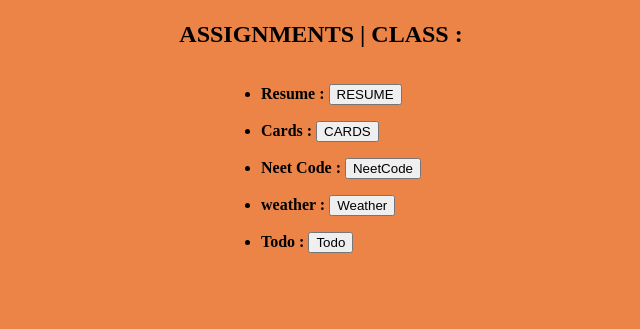
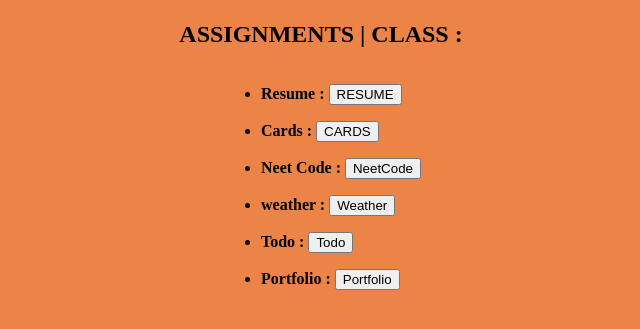
Before and after one commit to nithn1572/mern-stack, a website: page frontend/html/index.html in a window 1280 px wide. Shown: the part 87-416 px from the top of the page, without its empty margins (319-959 px from the left). Drawn offline with Linux system fonts and the light colour scheme.

Commit message:
added portfolio link

```diff
--- a/frontend/html/index.html
+++ b/frontend/html/index.html
@@ -42,6 +42,15 @@
               Todo : <button type="submit">Todo</button>
             </form>
           </li>
+          <li>
+            <form
+              action="https://clever-boa-pinafore.cyclic.app/"
+              target="_blank"
+              style="padding-bottom: 10%"
+            >
+              Portfolio : <button type="submit">Portfolio</button>
+            </form>
+          </li>
         </b>
       </ul>
     </div>
```
